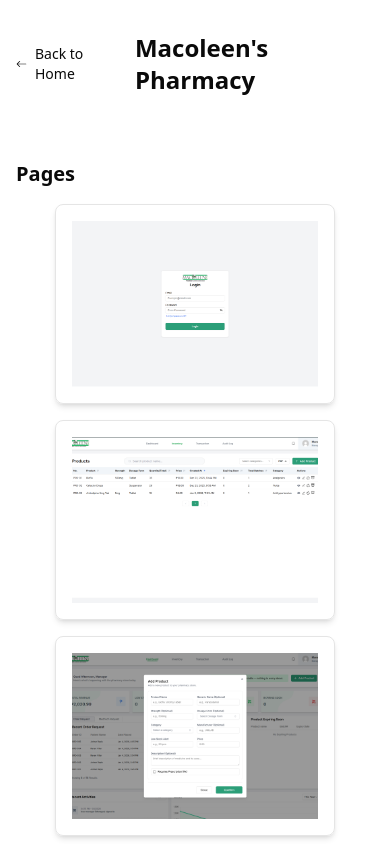
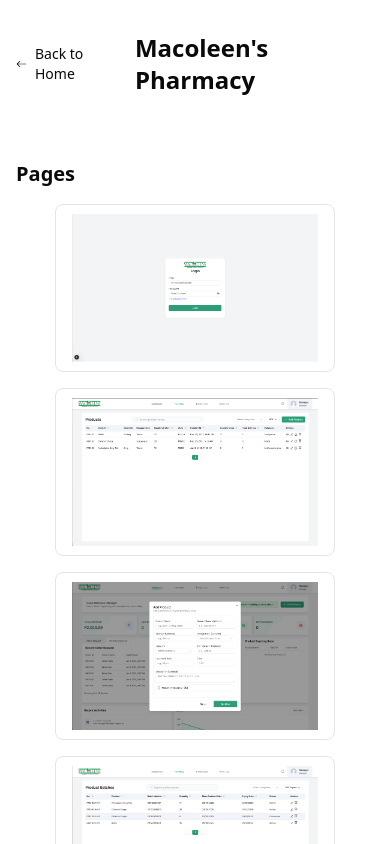
Before and after one commit to Shyzenn/Portfolio-Website, a Next.js app: page /projects/macoleens_pharmacy in a window 390 px wide. Shown: the top 844 px of the page. Built offline with nearby package versions, Linux system fonts and the light colour scheme.

Commit message:
Fixed the mobile view in macoleen's project page

```diff
--- a/app/projects/macoleens_pharmacy/page.tsx
+++ b/app/projects/macoleens_pharmacy/page.tsx
@@ -57,14 +57,14 @@ const MacoleensPharmacy = () => {
   const ImageButton = ({ index, src }: { index: number; src: string }) => {
     return (
       <button
-        className="cursor-pointer w-70 h-50 relative"
+        className="cursor-pointer w-70 h-42 p-4 flex items-center justify-center rounded-md border"
         onClick={() => handleOpenModal(src)}
       >
         <Image
           src={src}
           alt={`Project image ${index + 1}`}
-          fill
-          className="object-cover rounded-md hover:transition-transform duration-300 hover:-translate-y-1 border p-4 shadow-md"
+          width={280}
+          height={280}
         />
       </button>
     );
```
